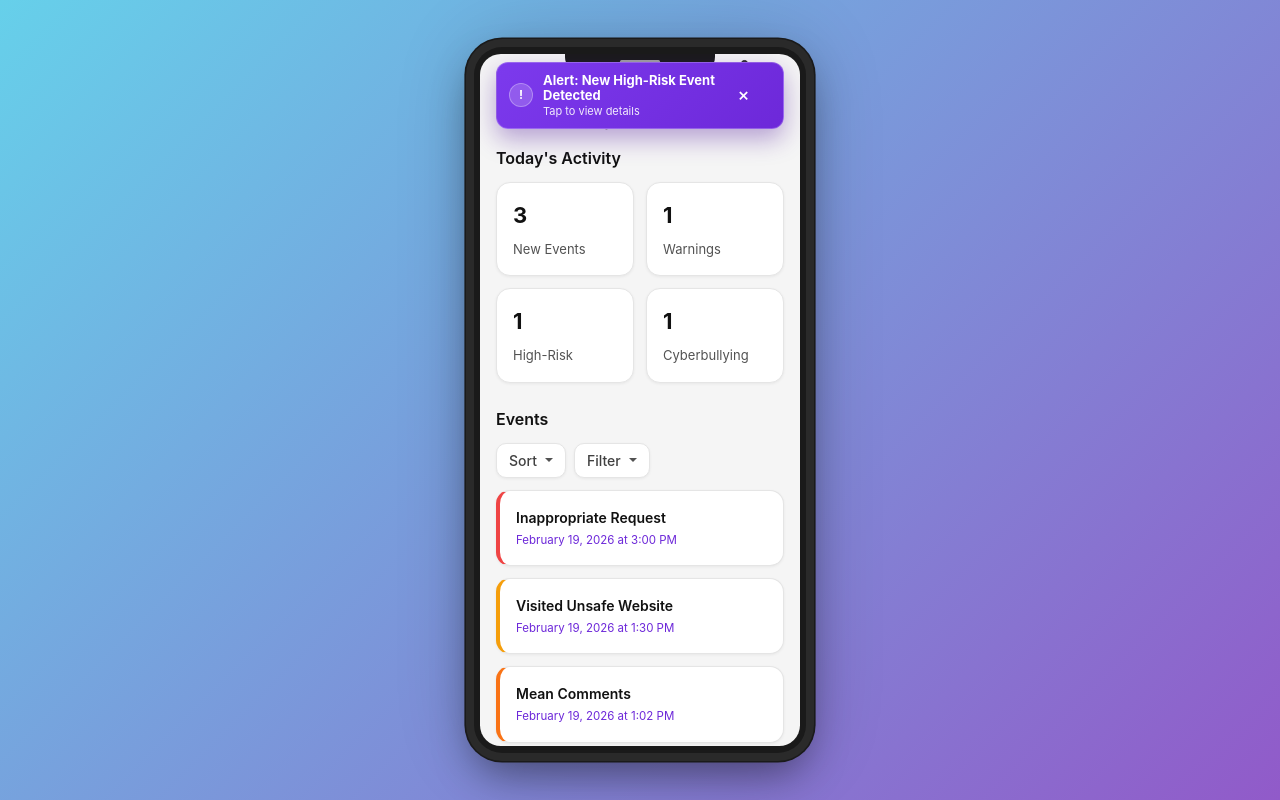
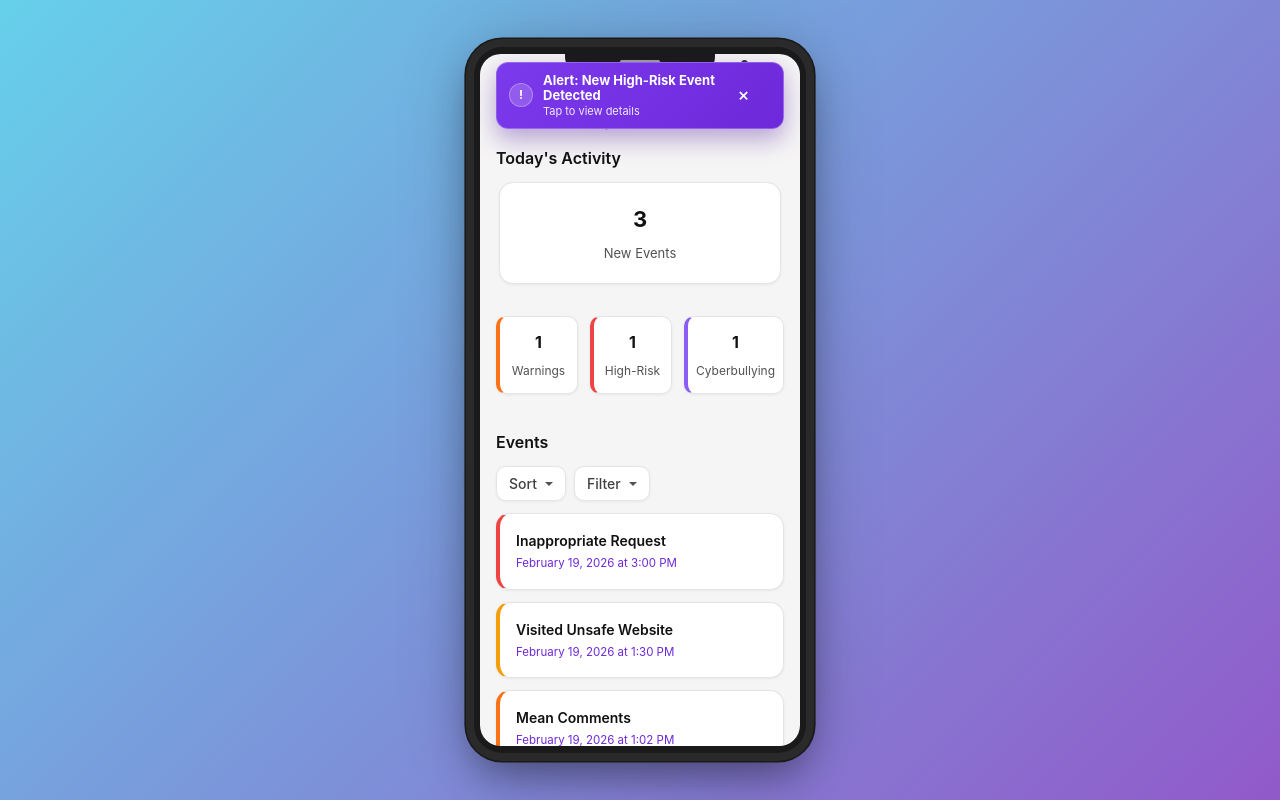
Before and after one commit to ashleykaring/orbit-ui, a React (Vite) app: page / in a window 1280 px wide. Built offline with nearby package versions, Linux system fonts and the light colour scheme.

Commit message:
made activity cards more distinct

```diff
--- a/src/components/ActivityCard.tsx
+++ b/src/components/ActivityCard.tsx
@@ -5,13 +5,19 @@ type ActivityCardProps = {
   value: string;
   type?: 'default' | 'new-events' | 'warning' | 'high-risk' | 'cyberbullying';
   onClick: React.MouseEventHandler<HTMLDivElement>;
-  viewed: boolean
+  viewed: boolean;
+  compact?: boolean;
 };
 
-export default function ActivityCard({ title, value, type = 'default', onClick, viewed }: ActivityCardProps) {
-
+export default function ActivityCard({ title, value, type = 'default', onClick, viewed, compact =false }: ActivityCardProps) {
   return (
-    <div className={`${viewed ? "modified-activity-card activity-card" : "activity-card"} activity-card--${type}`} onClick={onClick} >
+    <div
+      className={`activity-card
+      activity-card--${type}
+      ${viewed ? "activity-card--active" : ""}
+      ${compact ? "activity-card--compact" : ""}`}
+      onClick={onClick}
+    >
       <div className="activity-value">{value}</div>
       <div className="activity-title">{title}</div>
     </div>
--- a/src/components/TodayActivity.tsx
+++ b/src/components/TodayActivity.tsx
@@ -29,37 +29,72 @@ export default function TodayActivity({
   return (
     <div className="section">
       <h2 className="section-title">Today's Activity</h2>
-      <div className={(viewingNewEvents || viewingWarnings || viewingHighRisk || viewingCyber ) ? "modified-activity-grid" : "activity-grid"}>
+      <div className="activity-grid">
+            <ActivityCard
+            title="New Events"
+            value={String(newEventCount)}
+            type="new-events"
+            viewed={viewingNewEvents}
+            onClick={() => {
+              if (activity) setActivity("");
+              else setActivity("new");
 
-          {!viewingWarnings && !viewingHighRisk && !viewingCyber && <ActivityCard title="New Events" value={String(newEventCount)} type="new-events" viewed={viewingNewEvents} onClick={() => {
-              if (activity) {
-                setActivity("");
-              } else {
-                setActivity("new");
-              }
-              setViewingNewEvents(!viewingNewEvents)}}/>}
-          {!viewingNewEvents && !viewingHighRisk && !viewingCyber && <ActivityCard title="Warnings" value={String(warningCount)} type="warning" viewed={viewingWarnings} onClick={() => {
-            if (activity) {
-                setActivity("");
-              } else {
-                setActivity("warning");
-              }
-            setViewingWarnings(!viewingWarnings)}}/>}
-          {!viewingWarnings && !viewingNewEvents && !viewingCyber && <ActivityCard title="High-Risk" value={String(highRiskCount)} type="high-risk" viewed={viewingHighRisk} onClick={() => {
-            if (activity) {
-                setActivity("");
-              } else {
-                setActivity("risk");
-              }
-            setViewingHighRisk(!viewingHighRisk)}}/>}
-          {!viewingWarnings && !viewingHighRisk && !viewingNewEvents && <ActivityCard title="Cyberbullying" value={String(cyberCount)} type="cyberbullying" viewed={viewingCyber} onClick={() => {
-            if (activity) {
-                setActivity("");
-              } else {
-                setActivity("cyber");
-              }
-            setViewingCyber(!viewingCyber)}}/>}
-      </div>
+              setViewingNewEvents(!viewingNewEvents);
+            }}
+          />
+          <div className="line-vertical"></div>
+
+          <div className="activity-breakdown">
+
+            <ActivityCard
+              title="Warnings"
+              value={String(warningCount)}
+              type="warning"
+              compact
+              viewed={viewingWarnings}
+              onClick={() => {
+                if (activity) setActivity("");
+                else setActivity("warning");
+
+                setViewingWarnings(!viewingWarnings);
+              }}
+            />
+
+            <ActivityCard
+              title="High-Risk"
+              value={String(highRiskCount)}
+              type="high-risk"
+              compact
+              viewed={viewingHighRisk}
+              onClick={() => {
+                if (activity) setActivity("");
+                else setActivity("risk");
+
+                setViewingHighRisk(!viewingHighRisk);
+              }}
+            />
+
+            <ActivityCard
+              title="Cyberbullying"
+              value={String(cyberCount)}
+              type="cyberbullying"
+              compact
+              viewed={viewingCyber}
+              onClick={() => {
+                if (activity) setActivity("");
+                else setActivity("cyber");
+
+                setViewingCyber(!viewingCyber);
+              }}
+            />
+
+          </div>
+          <div className="line-horizontal-split">
+            <div className="line-split left"></div>
+            <div className="line-split center"></div>
+            <div className="line-split right"></div>
+          </div>
+          </div>
     </div>
   );
 }
--- a/src/styles/Dashboard.css
+++ b/src/styles/Dashboard.css
@@ -165,8 +165,9 @@
 
 .activity-grid {
   display: grid;
-  grid-template-columns: 1fr 1fr;
+  grid-template-columns: 1fr;
   gap: var(--space-3);
+  justify-items: center;
 }
 
 .modified-activity-grid {
@@ -174,20 +175,83 @@
   text-align: center;
 }
 
-.activity-card {
+.activity-grid {
+  display: grid;
+  grid-template-columns: 1fr;
+  gap: var(--space-3);
+}
+
+.activity-breakdown {
+  margin-top: var(--space-2);
+  display: grid;
+  grid-template-columns: repeat(3, 1fr);
+  gap: var(--space-3);
+  max-width: 420px;
+  width: 100%;
+  justify-self: center;
+}
+
+.activity-breakdown-label {
+  font-size: 11px;
+  font-weight: var(--font-weight-semibold);
+  text-transform: uppercase;
+  color: var(--color-gray-500);
+  letter-spacing: .05em;
+  margin-top: var(--space-2);
+}
+
+.activity-card--compact:hover {
+  transform: translateY(-2px);
+  box-shadow: var(--shadow-md);
+  border-color: var(--accent-purple-100);
+}
+
+.activity-card--compact {
+  padding: var(--space-3);
+  background: var(--color-white);
+  border-radius: var(--radius-md);
+  border: 1px solid var(--color-gray-200);
+  box-shadow: var(--shadow-sm);
+  cursor: pointer;
+  transition:
+    transform 0.15s var(--ease),
+    box-shadow 0.15s var(--ease),
+    border-color 0.15s var(--ease);
+}
+
+.activity-card--compact .activity-value {
+  font-size: var(--font-size-lg);
+}
+
+.activity-card--compact .activity-title {
+  font-size: 12px;
+}
+
+.activity-card--warning {
+  border-left: 4px solid #f97316;
+}
+
+.activity-card--high-risk {
+  border-left: 4px solid #ef4444;
+}
+
+.activity-card--cyberbullying {
+  border-left: 4px solid #8b5cf6;
+}
+
+.activity-card--new-events {
+  padding: var(--space-5);
   background: var(--color-white);
   border-radius: var(--radius-lg);
-  padding: var(--space-4);
+  border: 1px solid var(--color-gray-200);
   box-shadow: var(--shadow-sm);
-  border: 1px solid var(--color-gray-200);
+  text-align: center;
+  max-width: 240px;
+  width: 100%;
   transition:
-    transform 0.2s var(--ease),
-    box-shadow 0.2s var(--ease);
-  cursor: pointer;
-}
-
-.activity-card:hover {
-  border-color: var(--accent-purple-100);
+    transform 0.15s var(--ease),
+    box-shadow 0.15s var(--ease),
+    border-color 0.15s var(--ease);
 }
 
 .modified-activity-card {
@@ -214,10 +278,25 @@
   color: var(--color-black);
 }
 
-.activity-card:active,
-.modified-activity-card:active {
-  transform: scale(0.98);
+.activity-card--new-events.activity-card--active {
+  outline: 2px solid black;
 }
+
+.activity-card--warning.activity-card--active {
+  outline: 2px solid #f97316;
+  box-shadow: 0 6px 18px rgba(249,115,22,0.25);
+}
+
+.activity-card--high-risk.activity-card--active {
+  outline: 2px solid #ef4444;
+  box-shadow: 0 6px 18px rgba(239,68,68,0.25);
+}
+
+.activity-card--cyberbullying.activity-card--active {
+  outline: 2px solid #8b5cf6;
+  box-shadow: 0 6px 18px rgba(139,92,246,0.25);
+}
+
 
 .activity-value {
   font-size: var(--font-size-2xl);
@@ -229,6 +308,18 @@
   font-size: var(--font-size-sm);
   color: var(--color-gray-600);
 }
+
+.activity-breakdown > .activity-card--compact {
+  display: flex;
+  flex-direction: column;
+  justify-content: center;
+  align-items: center;
+  height: 60px;
+  text-align: center;
+  font-size: 14px;
+  padding: var(--space-2);
+}
+
 
 /* ===== EVENTS CONTROLS ======= */
 
```
